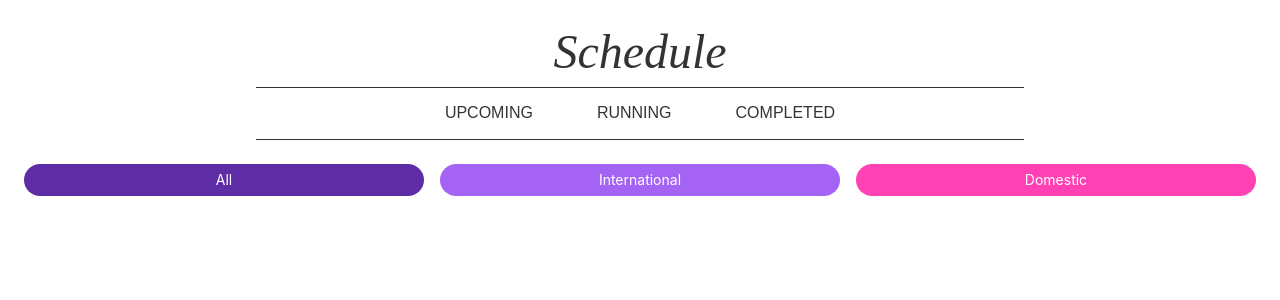
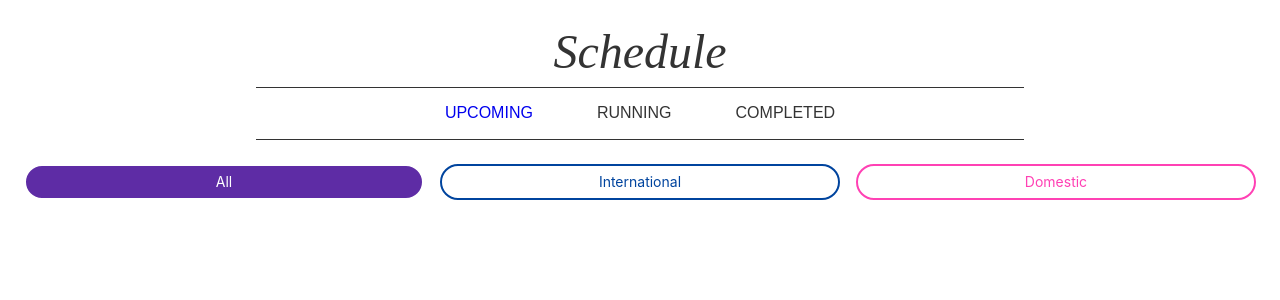
Before and after one commit to puneet222/hdworks, a React (Create React App) app: page / in a window 1280 px wide. Shown: the top 300 px of the page. Built offline with nearby package versions, Linux system fonts and the light colour scheme; no server answers.

Commit message:
basic css changes

```diff
--- a/src/components/Header.js
+++ b/src/components/Header.js
@@ -10,7 +10,7 @@ const Header = () => {
       <h1 className="mt2 mb0 baskerville i fw1 f1">Schedule</h1>
       <nav className="bt bb tc mw7 center mt2">
         <a
-          className="f6 f5-l link bg-animate black-80 hover-bg-lightest-blue dib pa3 ph4-l"
+          className="f6 f5-l link bg-animate hover-bg-lightest-blue dib pa3 ph4-l"
           href="#0"
           onClick={() => changeStatus(CONST.UPCOMING)}
         >
--- a/src/components/MatchType.js
+++ b/src/components/MatchType.js
@@ -4,13 +4,16 @@ import * as CONST from "../Utils/constants";
 
 const MatchType = () => {
   const cricketContext = useContext(CricketContext);
-  const { changeType } = cricketContext;
+  const { changeType, type } = cricketContext;
 
   return (
     <div className="ph3 mb5">
       <div className="fl w-third pa2">
         <a
-          className="f6 w-100 tc grow no-underline br-pill ph3 pv2 mb2 dib white bg-purple"
+          className={
+            "f6 w-100 tc grow no-underline br-pill ba bw1 ph3 pv2 mb2 dib " +
+            (type === CONST.ALL ? "white bg-purple" : "purple")
+          }
           href="#0"
           onClick={() => changeType(CONST.ALL)}
         >
@@ -19,7 +22,10 @@ const MatchType = () => {
       </div>
       <div className="fl w-third pa2">
         <a
-          className="f6 w-100 tc grow no-underline br-pill ph3 pv2 mb2 dib white bg-light-purple"
+          className={
+            "f6 w-100 tc grow no-underline br-pill ba bw1 ph3 pv2 mb2 dib " +
+            (type === CONST.INTERNATIONAL ? "bg-dark-blue white" : "dark-blue")
+          }
           href="#0"
           onClick={() => changeType(CONST.INTERNATIONAL)}
         >
@@ -28,7 +34,10 @@ const MatchType = () => {
       </div>
       <div className="fl w-third pa2">
         <a
-          className="f6 w-100 tc grow no-underline br-pill ph3 pv2 mb2 dib white bg-hot-pink"
+          className={
+            "f6 w-100 tc grow no-underline br-pill ba bw1 ph3 pv2 mb2 dib " +
+            (type === CONST.DOMESTIC ? "white bg-hot-pink" : "hot-pink")
+          }
           href="#0"
           onClick={() => changeType(CONST.DOMESTIC)}
         >
--- a/src/context/CricketState.js
+++ b/src/context/CricketState.js
@@ -8,7 +8,7 @@ import {
   GET_SERIES_LISTING
 } from "./types";
 import * as CONST from "../Utils/constants";
-import { default as ApolloClient, gql } from "apollo-boost";
+import { default as ApolloClient } from "apollo-boost";
 import { getScheduleQuery, getSeriesListingQuery } from "./queries";
 
 const CricketState = props => {
```
